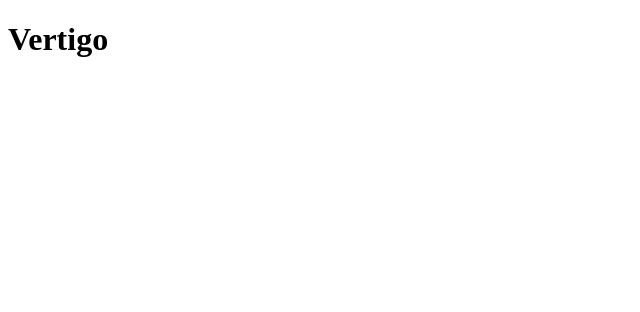
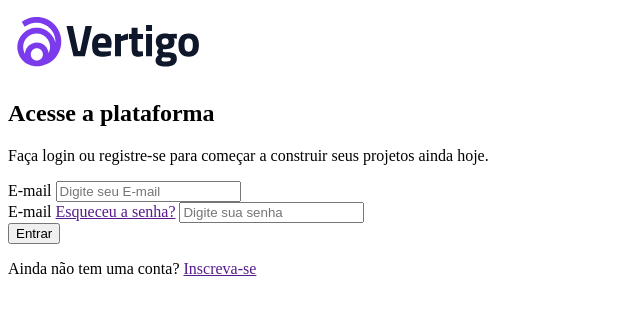
Before and after one commit to Lfetnando/projeto-vertigo, a plain HTML site: page index.html in a window 1280 px wide. Shown: the whole page, without its empty margins (0-640 px from the left). Drawn offline with Linux system fonts and the light colour scheme.

Commit message:
atualização - HTML terminado

```diff
--- a/index.html
+++ b/index.html
@@ -8,6 +8,41 @@
     <title>Vertigo</title>
 </head>
 <body>
-    <h1>Vertigo</h1>
+    <header>
+        <img src="./imagens/logo.svg" alt="Logo">
+    </header>
+
+    <main>
+        <section class="descricao">
+            <h1>Acesse a plataforma</h1>
+
+            <p>Faça login ou registre-se para começar a construir seus projetos ainda hoje.</p>
+        </section>
+
+        <section class="login">
+            <form action="">
+                <div class="input-box">
+                    <label for="email">E-mail</label>
+                    <input type="email" placeholder="Digite seu E-mail" id="email">
+                </div>
+
+                <div class="input-box">
+                    <label for="senha">E-mail</label>
+                    <a href="">Esqueceu a senha?</a>
+                    <input type="password" placeholder="Digite sua senha" id="senha">
+                </div>
+
+                <button>Entrar</button>
+            </form>
+
+            <p>
+                Ainda não tem uma conta? <a href="">Inscreva-se</a>
+            </p>
+        </section>
+    </main>
 </body>
 </html>
+
+<!--
+    mobile first
+-->
```
